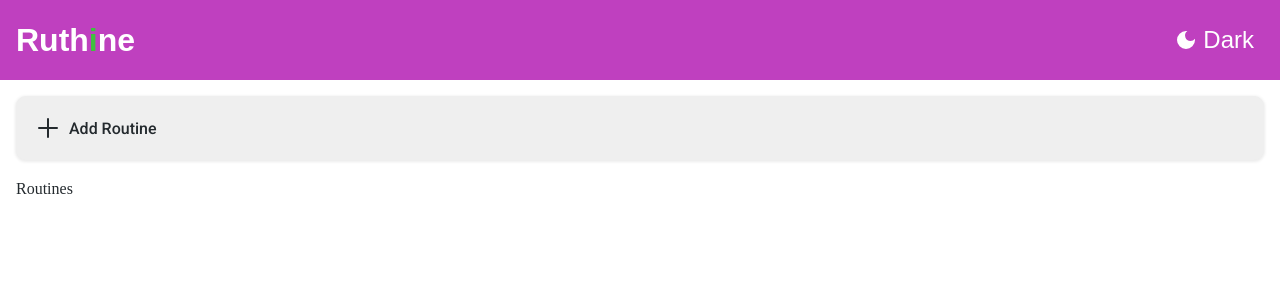
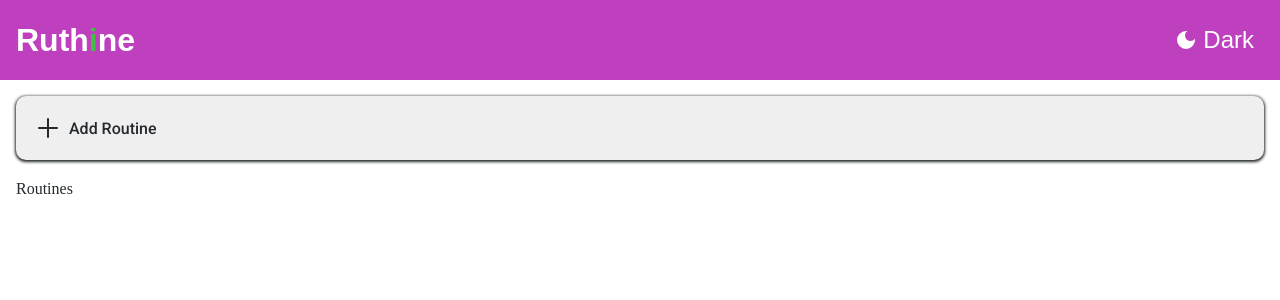
Before and after one commit to jephthahdominic/Consistensy, a React (Vite) app: page / in a window 1280 px wide. Shown: the top 300 px of the page. Built offline with nearby package versions, Linux system fonts and the light colour scheme; a web font is replaced by a local one.

Commit message:
removed the loading effect, created a success message modal component

```diff
--- a/src/pages/Dashboard.module.css
+++ b/src/pages/Dashboard.module.css
@@ -33,7 +33,7 @@
     font-size: 1rem;
     font-weight: 500;
     padding: 1rem;
-    box-shadow: 0px 1px 3px 1px var(--color-light--2);
+    box-shadow: 0px 1px 3px 1px var(--color-dark--0);
     cursor: pointer;
 }
 .routines{
```
